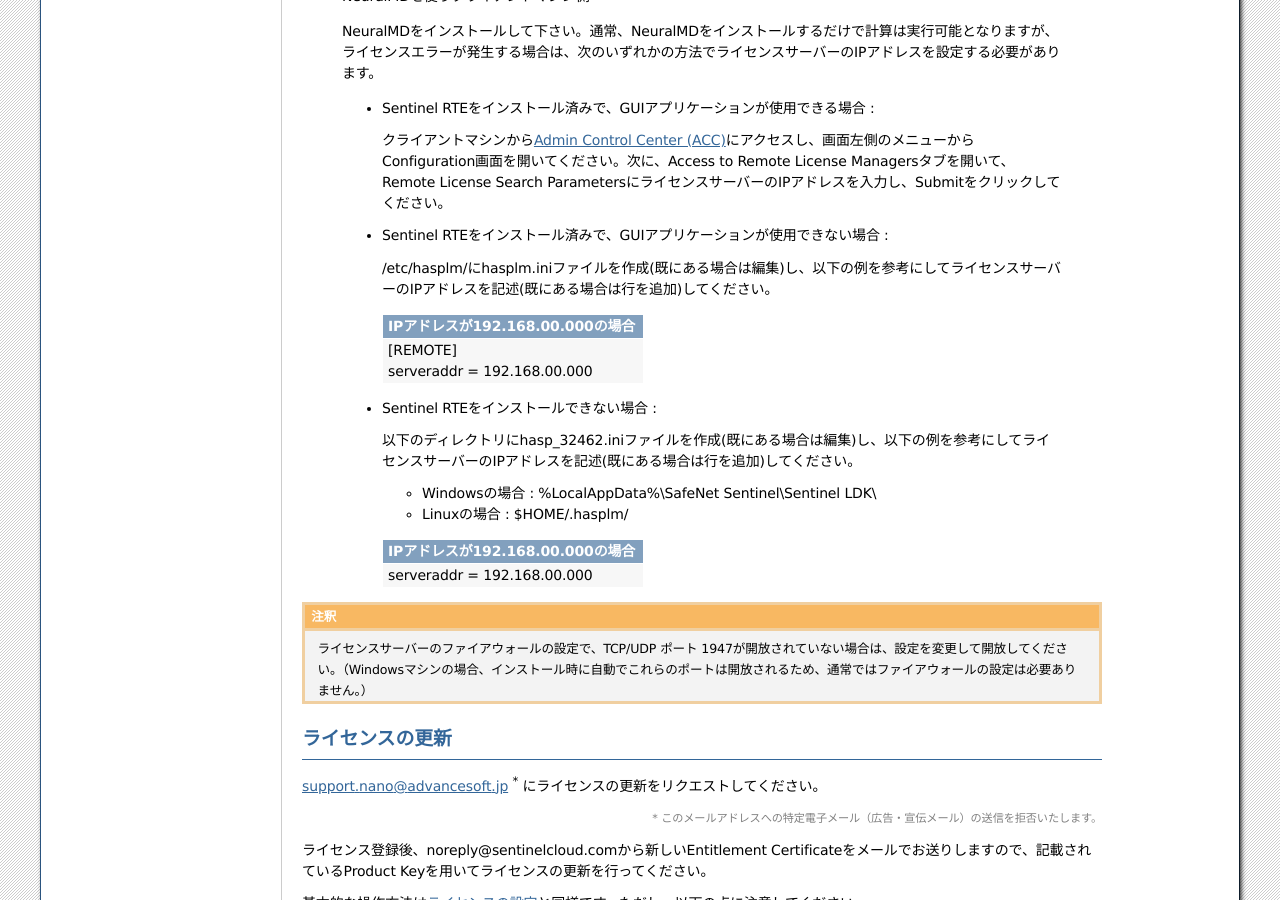
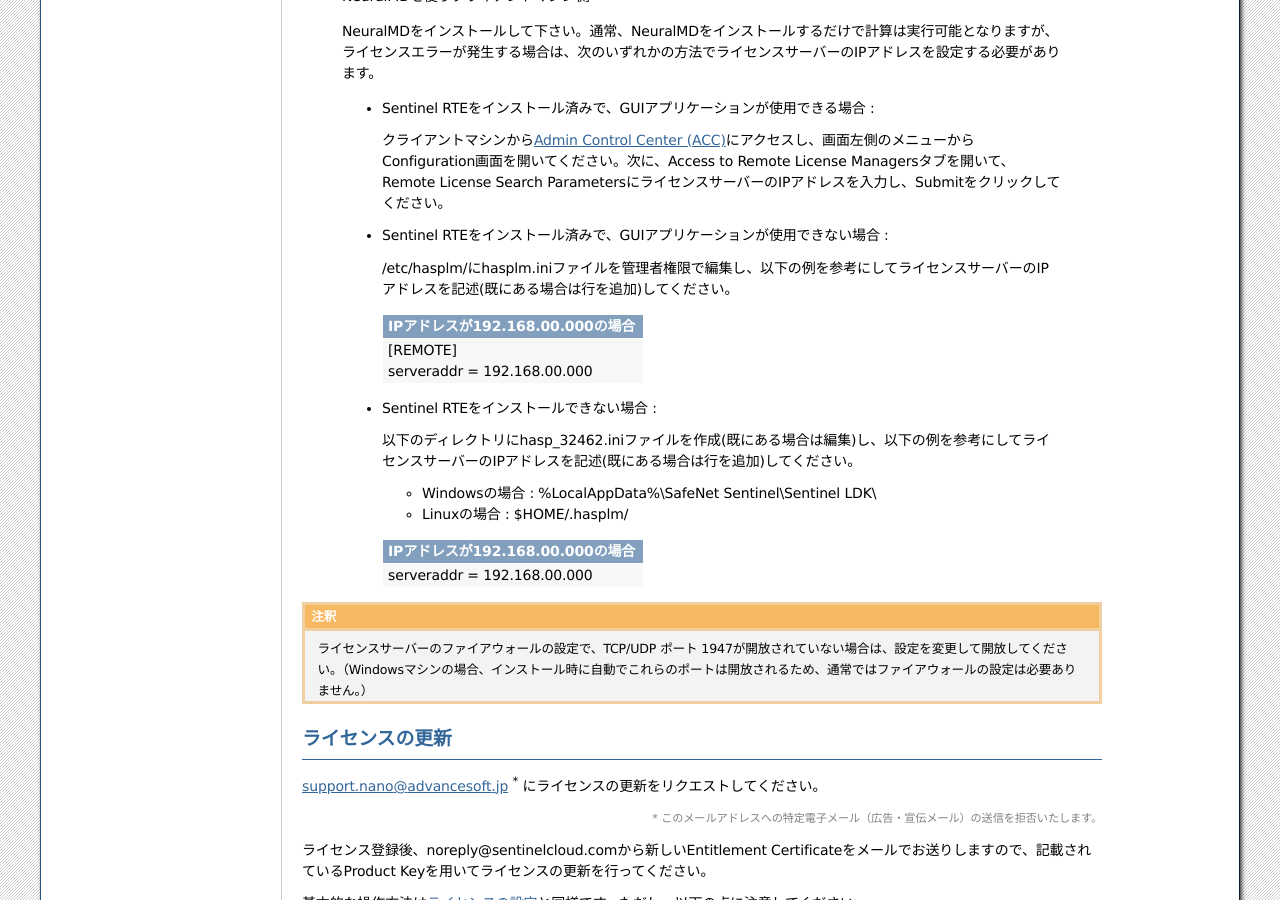
Before and after one commit to advancesoftcorp/neuralmd-doc, a Sphinx documentation site: the page built from docs/source/install/license.rst, in a window 1280 px wide and 900 px high, scrolled down 5232 px. Built offline with Sphinx 7.4.7, drawn with Linux system fonts in a browser that asks for light colours; formulas are drawn with MathJax 3.

Commit message:
fix hasplm.ini treatment 2

```diff
--- a/docs/source/install/license.rst
+++ b/docs/source/install/license.rst
@@ -169,7 +169,7 @@
 
  - Sentinel RTEをインストール済みで、GUIアプリケーションが使用できない場合 :
 
-   /etc/hasplm/にhasplm.iniファイルを作成(既にある場合は編集)し、以下の例を参考にしてライセンスサーバーのIPアドレスを記述(既にある場合は行を追加)してください。
+   /etc/hasplm/にhasplm.iniファイルを管理者権限で編集し、以下の例を参考にしてライセンスサーバーのIPアドレスを記述(既にある場合は行を追加)してください。
 
   .. table::
 
```
